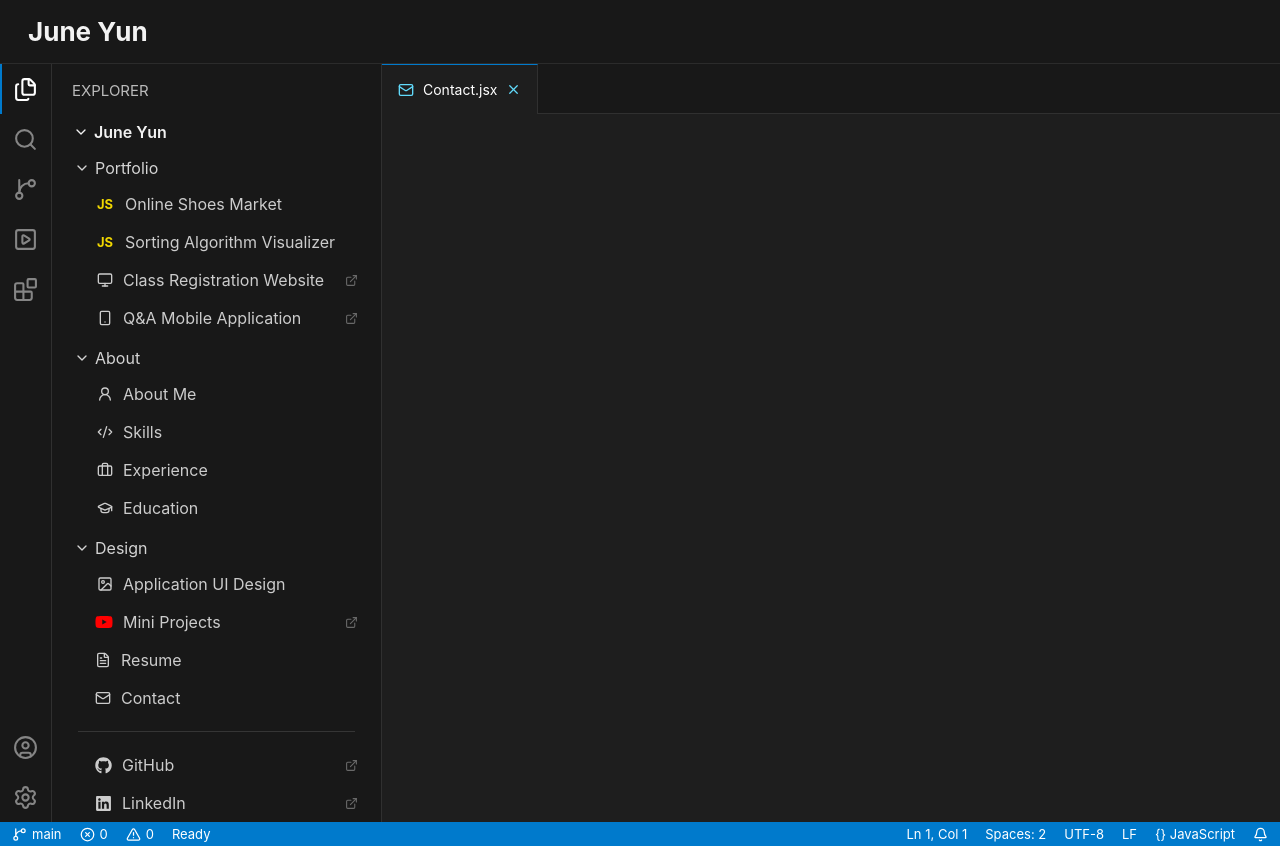
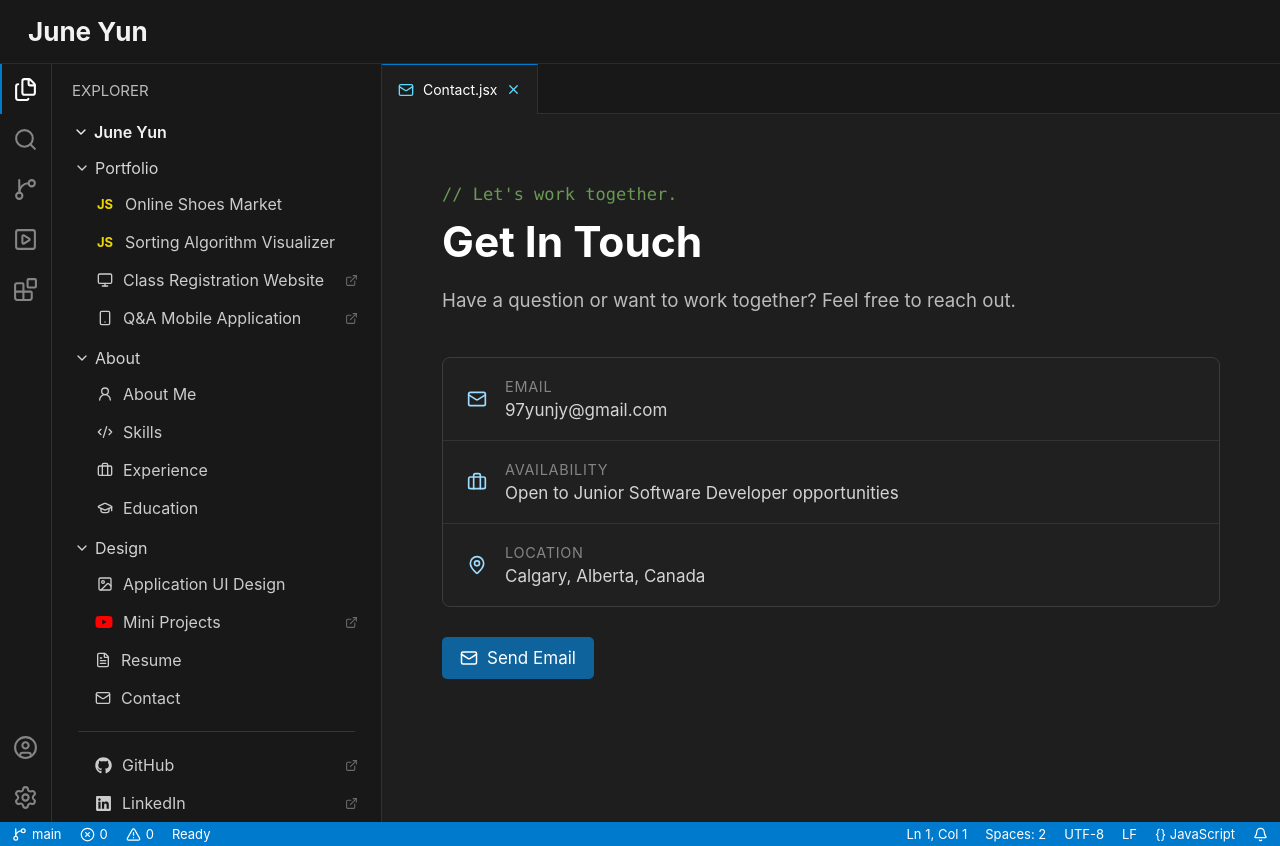
Before and after one commit to JuneYunDev/JunePortfoiloWebsite, a React (Vite) app: page /contact in a window 1280 px wide. Built offline with nearby package versions, Linux system fonts and the light colour scheme.

Commit message:
Implement Contact Page

```diff
--- a/src/App.jsx
+++ b/src/App.jsx
@@ -12,6 +12,7 @@ import EducationPage from "./pages/EducationPage";
 import ShoesMarketPage from "./pages/ShoesMarketPage";
 import SortingVisualizerPage from "./pages/SortingVisualizerPage";
 import ApplicationDesignPage from "./pages/ApplicationDesignPage";
+import ContactPage from "./pages/ContactPage";
 
 function App() {
   return (
@@ -45,6 +46,7 @@ function App() {
                 path="/design/application-ui"
                 element={<ApplicationDesignPage />}
               />
+              <Route path="/contact" element={<ContactPage />} />
             </Routes>
           </div>
         </section>
--- a/src/components/layout/Explorer.jsx
+++ b/src/components/layout/Explorer.jsx
@@ -180,7 +180,7 @@ function Explorer() {
           <span>Resume</span>
         </Link>
 
-        <Link to="/contact" className="explorer__single-item">
+        <Link to="/contact" className="explorer__item explorer__single-item">
           <Mail size={16} />
           <span>Contact</span>
         </Link>
--- /dev/null
+++ b/src/pages/ContactPage.jsx
@@ -0,0 +1,60 @@
+import { Mail, MapPin, Briefcase } from "lucide-react";
+
+import "../styles/contact.css";
+
+function ContactPage() {
+  const email = "97yunjy@gmail.com";
+
+  return (
+    <main className="contact-page">
+      <div className="contact-page__content">
+        <p className="contact-page__comment">// Let's work together.</p>
+
+        <h1>Get In Touch</h1>
+
+        <p className="contact-page__intro">
+          Have a question or want to work together? Feel free to reach out.
+        </p>
+
+        <div className="contact-card">
+          <div className="contact-card__item">
+            <Mail size={20} />
+
+            <div>
+              <span className="contact-card__label">Email</span>
+
+              <a href={`mailto:${email}`}>{email}</a>
+            </div>
+          </div>
+
+          <div className="contact-card__item">
+            <Briefcase size={20} />
+
+            <div>
+              <span className="contact-card__label">Availability</span>
+
+              <span>Open to Junior Software Developer opportunities</span>
+            </div>
+          </div>
+
+          <div className="contact-card__item">
+            <MapPin size={20} />
+
+            <div>
+              <span className="contact-card__label">Location</span>
+
+              <span>Calgary, Alberta, Canada</span>
+            </div>
+          </div>
+        </div>
+
+        <a href={`mailto:${email}`} className="contact-page__button">
+          <Mail size={18} />
+          Send Email
+        </a>
+      </div>
+    </main>
+  );
+}
+
+export default ContactPage;
--- /dev/null
+++ b/src/styles/contact.css
@@ -0,0 +1,116 @@
+.contact-page {
+  min-height: 100%;
+
+  display: flex;
+  justify-content: center;
+
+  padding: 70px 60px;
+}
+
+.contact-page__content {
+  width: 100%;
+  max-width: 850px;
+}
+
+.contact-page__comment {
+  margin-bottom: 12px;
+
+  color: #6a9955;
+
+  font-family: "Consolas", monospace;
+  font-size: 1rem;
+}
+
+.contact-page h1 {
+  margin: 0 0 18px;
+
+  color: #ffffff;
+  font-size: 2.5rem;
+}
+
+.contact-page__intro {
+  max-width: 600px;
+  margin-bottom: 40px;
+
+  color: #bcbcbc;
+
+  font-size: 1.1rem;
+  line-height: 1.7;
+}
+
+.contact-card {
+  margin-bottom: 30px;
+
+  border: 1px solid #3c3c3c;
+  border-radius: 8px;
+
+  background: #202020;
+}
+
+.contact-card__item {
+  display: flex;
+  align-items: center;
+
+  gap: 18px;
+
+  padding: 20px 24px;
+
+  border-bottom: 1px solid #333333;
+}
+
+.contact-card__item:last-child {
+  border-bottom: none;
+}
+
+.contact-card__item > svg {
+  color: #9cdcfe;
+  flex-shrink: 0;
+}
+
+.contact-card__item div {
+  display: flex;
+  flex-direction: column;
+
+  gap: 5px;
+}
+
+.contact-card__label {
+  color: #858585;
+
+  font-size: 0.85rem;
+  text-transform: uppercase;
+  letter-spacing: 0.05em;
+}
+
+.contact-card__item a,
+.contact-card__item div > span:last-child {
+  color: #d4d4d4;
+
+  font-size: 1rem;
+}
+
+.contact-card__item a:hover {
+  color: #4fc1ff;
+}
+
+.contact-page__button {
+  width: fit-content;
+
+  display: flex;
+  align-items: center;
+
+  gap: 9px;
+
+  padding: 11px 18px;
+
+  border-radius: 5px;
+
+  background: #0e639c;
+  color: #ffffff;
+
+  text-decoration: none;
+}
+
+.contact-page__button:hover {
+  background: #1177bb;
+}
```
